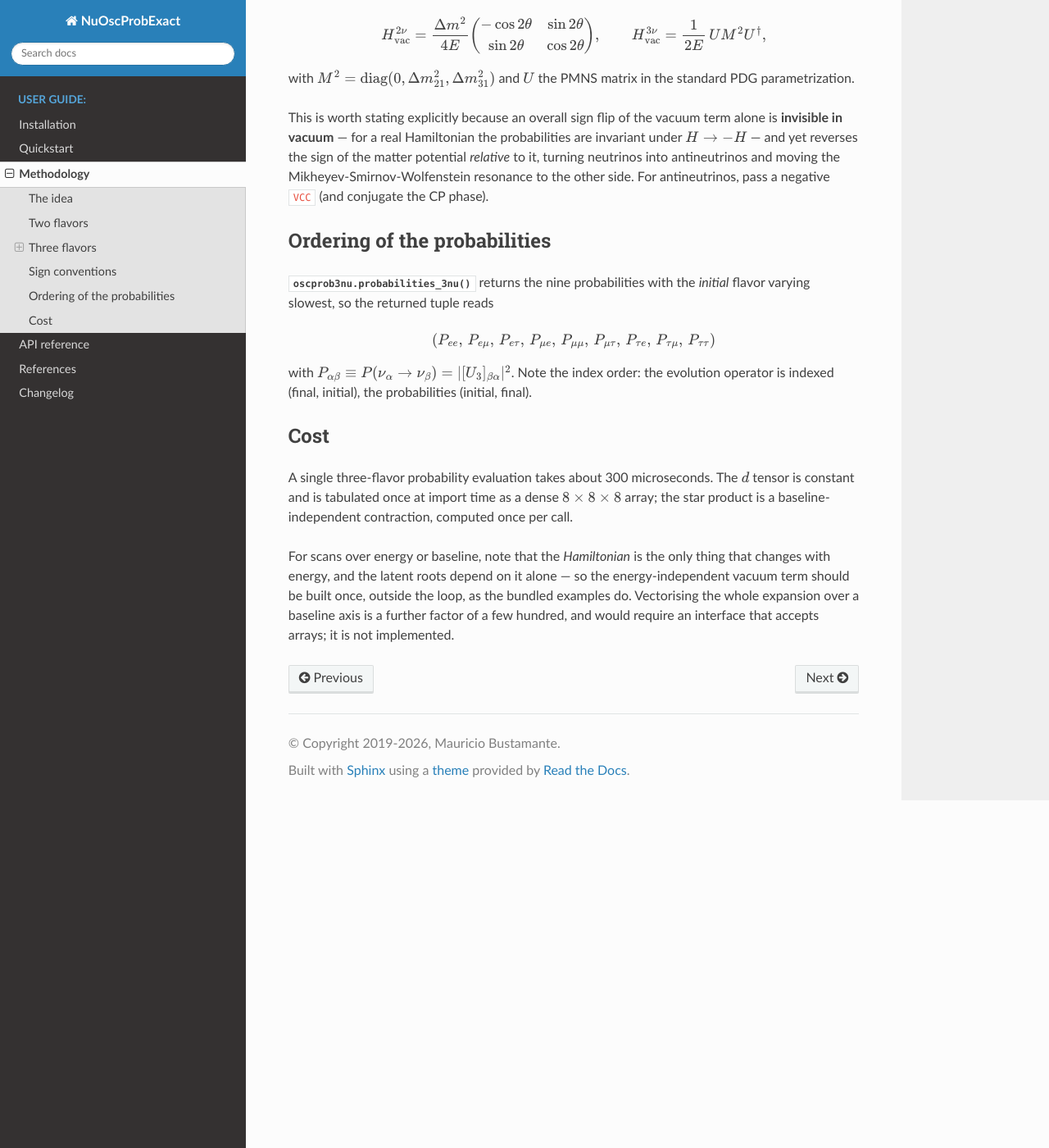
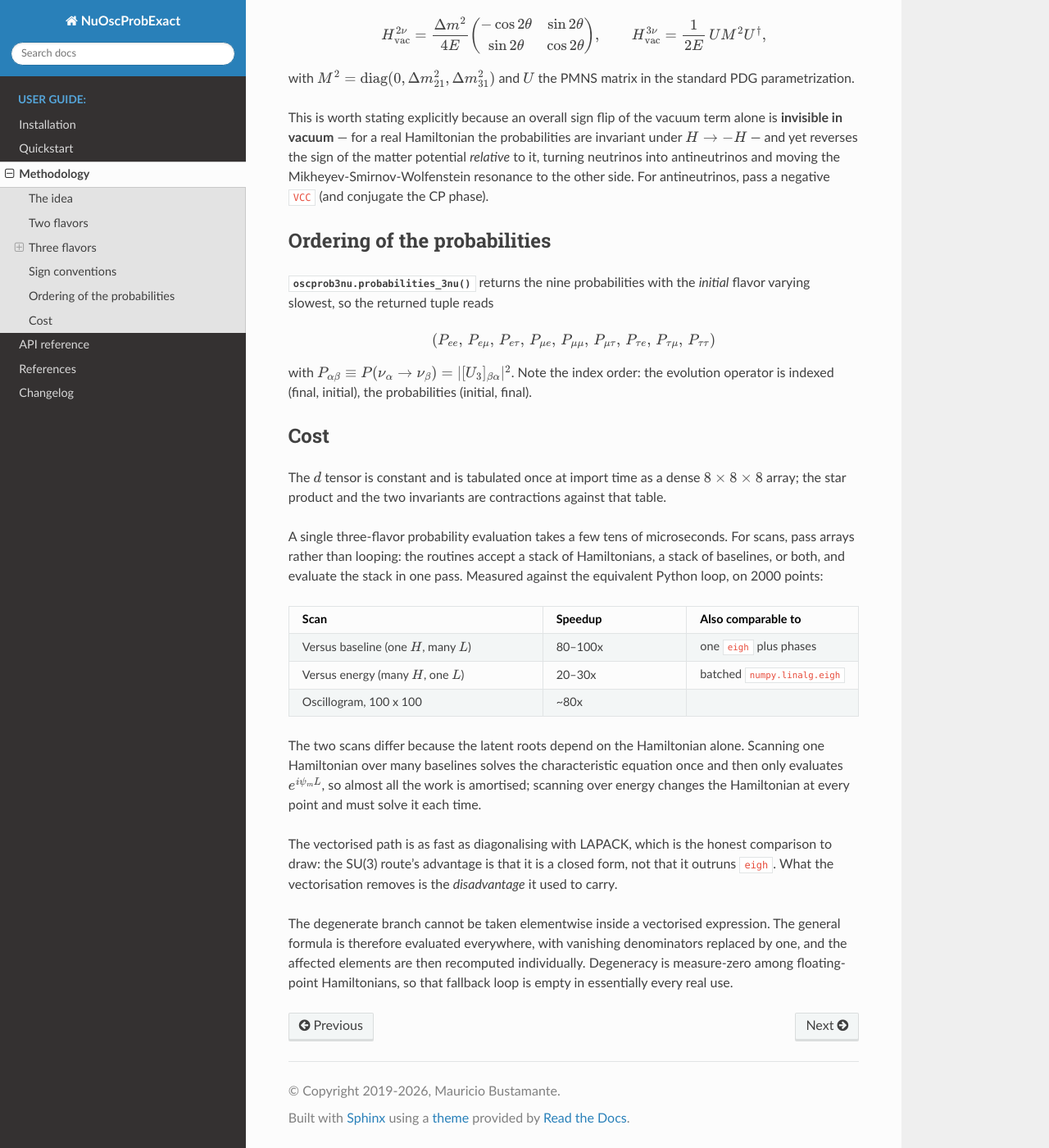
Before and after one commit to mbustama/NuOscProbExact, a Sphinx documentation site: the page built from docs/source/methodology.rst, in a window 1280 px wide and 1400 px high, scrolled down 2404 px. Shown: the whole window at 82% size. Built offline with Sphinx 7.4.7 and the Read the Docs theme 3.1.0, drawn with Linux system fonts in a browser that asks for light colours; cross-references to code outside the pages are shown as plain code.

Commit message:
Document the vectorised path
quickstart.rst gains a section on scanning, with the three broadcasting
patterns written out.  methodology.rst gains a rewritten cost section
carrying the measurements, and an explanation of why a baseline scan is
several times cheaper per point than an energy scan: the latent roots
depend on the Hamiltonian alone.

That section also states plainly that the vectorised expansion is about
as fast as diagonalising with LAPACK, and that the SU(3) route's
advantage is being a closed form rather than outrunning eigh.  What the
vectorisation removes is the disadvantage it used to carry.

The file tree in both places gains tests/test_vectorized.py.

Co-Authored-By: Claude Opus 5 <noreply@anthropic.com>

```diff
--- a/docs/source/conf.py
+++ b/docs/source/conf.py
@@ -23,8 +23,8 @@ sys.path.insert(0, os.path.abspath('../../src'))
 project = 'NuOscProbExact'
 copyright = '2019-2026, Mauricio Bustamante'
 author = 'Mauricio Bustamante'
-release = '1.1.0'
-version = '1.1'
+release = '1.2.0'
+version = '1.2'
 
 # -- General configuration ---------------------------------------------------
 
--- a/docs/source/installation.rst
+++ b/docs/source/installation.rst
@@ -164,4 +164,5 @@ File tree
        ├── test_reference_formulas.py   # Exact result against the standard formulas
        ├── test_edge_cases.py           # Degenerate and near-degenerate Hamiltonians
        ├── test_docstrings.py           # Runs the examples embedded in the docstrings
+       ├── test_vectorized.py           # The batched path, against the scalar one
        └── test_file_tree.py            # Keeps this tree in step with the repository
--- a/docs/source/methodology.rst
+++ b/docs/source/methodology.rst
@@ -164,14 +164,46 @@ indexed (final, initial), the probabilities (initial, final).
 Cost
 ----
 
-A single three-flavor probability evaluation takes about 300 microseconds.
 The :math:`d` tensor is constant and is tabulated once at import time as a
-dense :math:`8\times8\times8` array; the star product is a baseline-
-independent contraction, computed once per call.
+dense :math:`8\times8\times8` array; the star product and the two invariants
+are contractions against that table.
 
-For scans over energy or baseline, note that the *Hamiltonian* is the only
-thing that changes with energy, and the latent roots depend on it alone ---
-so the energy-independent vacuum term should be built once, outside the loop,
-as the bundled examples do.  Vectorising the whole expansion over a baseline
-axis is a further factor of a few hundred, and would require an interface
-that accepts arrays; it is not implemented.
+A single three-flavor probability evaluation takes a few tens of
+microseconds.  For scans, pass arrays rather than looping: the routines
+accept a stack of Hamiltonians, a stack of baselines, or both, and evaluate
+the stack in one pass.  Measured against the equivalent Python loop, on 2000
+points:
+
+.. list-table::
+   :header-rows: 1
+   :widths: 46 27 27
+
+   * - Scan
+     - Speedup
+     - Also comparable to
+   * - Versus baseline (one :math:`H`, many :math:`L`)
+     - 80--100x
+     - one ``eigh`` plus phases
+   * - Versus energy (many :math:`H`, one :math:`L`)
+     - 20--30x
+     - batched ``numpy.linalg.eigh``
+   * - Oscillogram, 100 x 100
+     - ~80x
+     -
+
+The two scans differ because the latent roots depend on the Hamiltonian
+alone.  Scanning one Hamiltonian over many baselines solves the
+characteristic equation once and then only evaluates
+:math:`e^{i\psi_m L}`, so almost all the work is amortised; scanning over
+energy changes the Hamiltonian at every point and must solve it each time.
+
+The vectorised path is as fast as diagonalising with LAPACK, which is the
+honest comparison to draw: the SU(3) route's advantage is that it is a
+closed form, not that it outruns ``eigh``.  What the vectorisation removes
+is the *disadvantage* it used to carry.
+
+The degenerate branch cannot be taken elementwise inside a vectorised
+expression.  The general formula is therefore evaluated everywhere, with
+vanishing denominators replaced by one, and the affected elements are then
+recomputed individually.  Degeneracy is measure-zero among floating-point
+Hamiltonians, so that fallback loop is empty in essentially every real use.
```
Also changed, not shown: README.md (+1 -0 lines), docs/source/quickstart.rst (+42 -0 lines).
